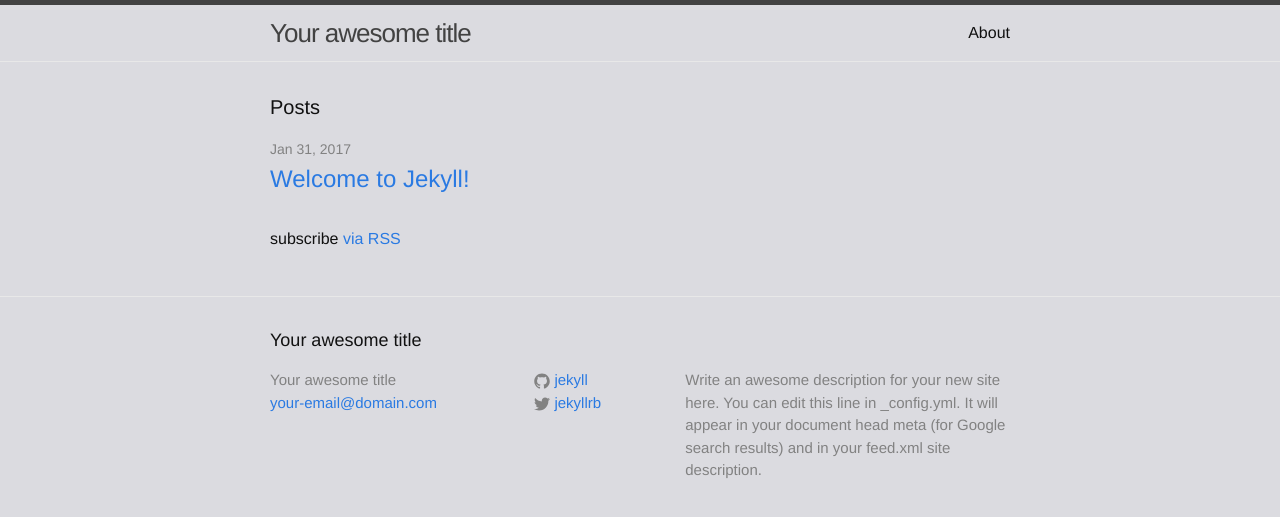
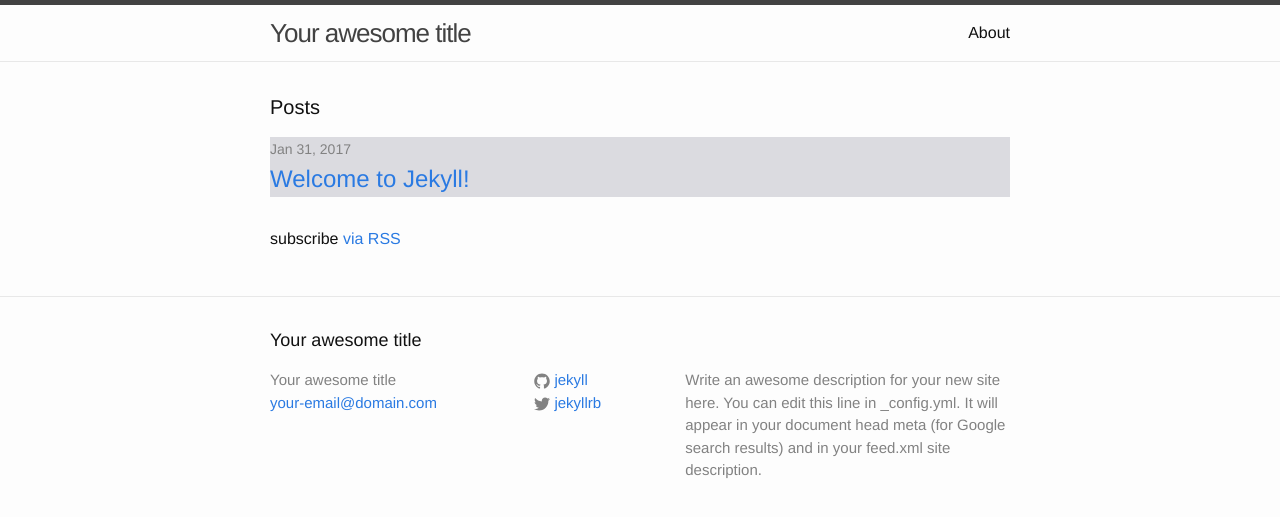
Before and after one commit to freemih/freemih.github.io, a Jekyll site: the page built from index.html, in a window 1280 px wide. Shown: the top 517 px of the page. Built offline with Jekyll 4.4.1, drawn with Linux system fonts in a browser that asks for light colours.

Commit message:
Update main.scss

```diff
--- a/css/main.scss
+++ b/css/main.scss
@@ -15,7 +15,7 @@ $base-line-height: 1.5;
 $spacing-unit:     30px;
 
 $text-color:       #111;
-$background-color: #DBDBE0;
+$background-color: #fdfdfd;
 $brand-color:      #2a7ae2;
 
 $grey-color:       #828282;
```
